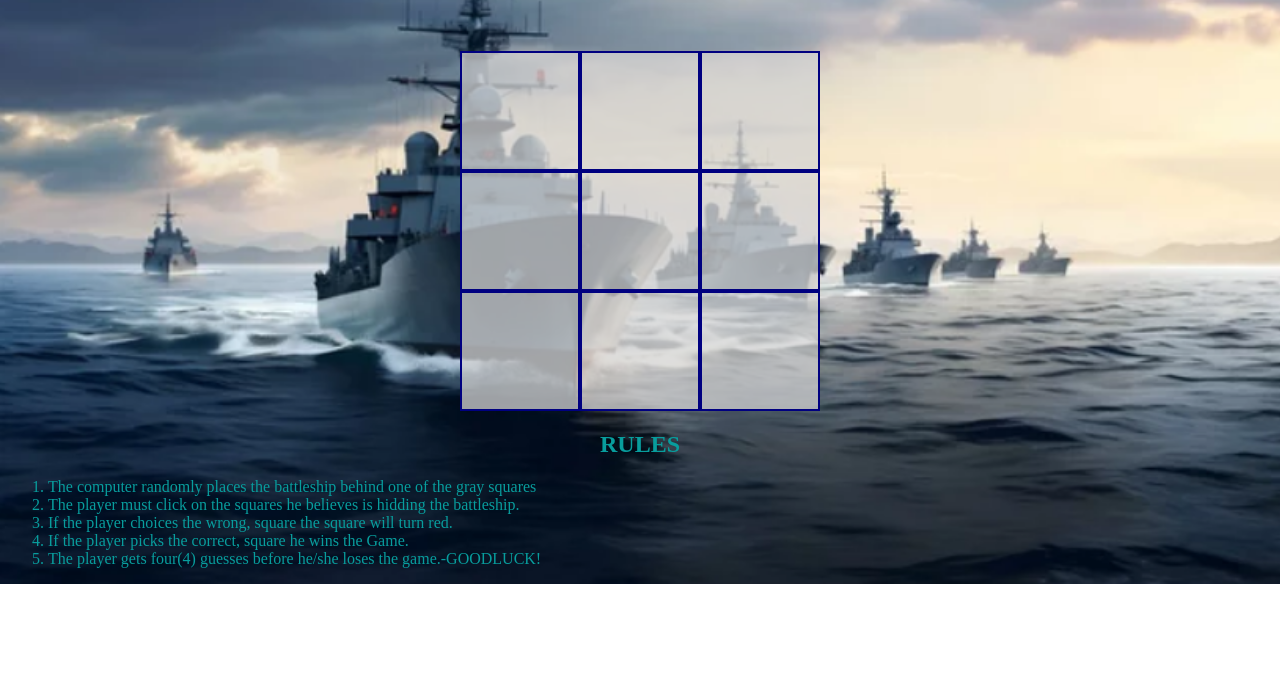
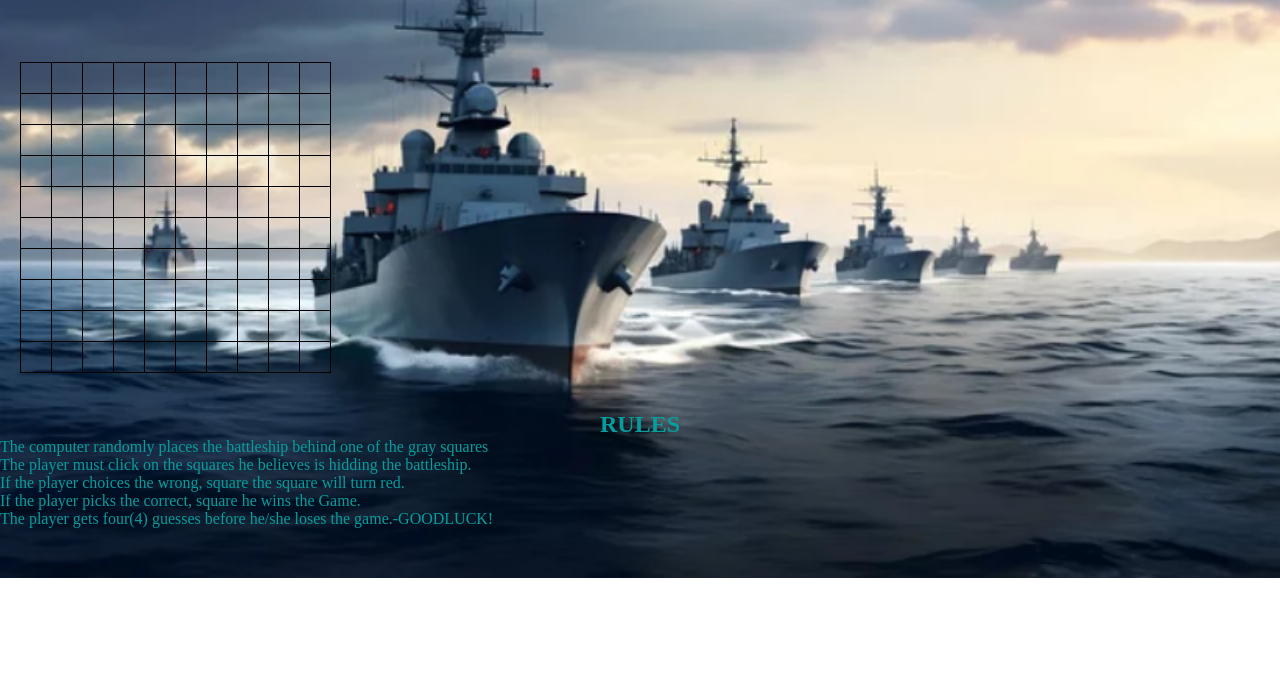
Before and after one commit to Danareynolds-coding/Simple-Battleship-Game-Responsive, a plain HTML site: page index.html in a window 1280 px wide. Shown: the part 123-800 px from the top of the page. Drawn offline with Linux system fonts and the light colour scheme.

Commit message:
battleship work in progress
commit to make new branch

```diff
--- a/CSS/style.css
+++ b/CSS/style.css
@@ -1,3 +1,7 @@
+*{
+    padding:0;
+    margin:0;
+}
 body{
     background-image: url(../images/ships.png);
     background-size: cover;
@@ -7,57 +11,66 @@ body{
 header{
     text-align: center;
 }
+#battleship-grid {
+    border-collapse: collapse;
+    margin: 20px;
+}
+#battleship-grid td {
+    width: 30px;
+    height: 30px;
+    border: 1px solid black;
+    text-align: center;
+    cursor: pointer;
+}
 
-.container{
+#battleship-grid td.hit {
+    background-color: red;
+}
+/* .bigContainer{
+    display:flex;
+    /* justify-content: center; */ */
+/* } */
+/* .grid-container{
     display:grid;
-    grid-template-rows:120px 120px 120px ;
-    grid-template-columns:120px 120px 120px ;
+    grid-template-columns:repeat(4, 1fr);
+    grid-template-rows:repeat(4, 1fr);
+    grid-gap:1px;
+    width:300px;
+    height:300px;
     justify-content: center;
+    border:solid 2px navy;
+    margin:1%;
     }
+.item{
+    line-height:30px;
+    border: 2px solid navy;
+    cursor:pointer;
+    background-color:rgba(211, 211, 211, 0.75) ;
+} */
+#battleship-grid {
+    border-collapse: collapse;
+    margin: 20px;
+}
 
-    .item1{
-    background-color:rgba(211, 211, 211, 0.75) ;
-    border:solid 2px navy;
+#battleship-grid td {
+    width: 30px;
+    height: 30px;
+    border: 1px solid black;
+    text-align: center;
+    cursor: pointer;
+}
 
+#battleship-grid td.hit {
+    background-color: red;
 }
-    .item2{
-    background-color:rgba(211, 211, 211, 0.75) ;
-    border:solid 2px navy;
+#battleship-grid td.hit {
+    background-color: green;
+}
 
-}
-    .item3{
-    background-color:rgb(211, 211, 211, .75) ;
-    border:solid 2px navy;
+/* *******************************************
+let arrayEnemy =[A1, A2, A3 A4,B1, B2, B3 B4,C1, C2, C3 C4,D1, D2, D3 D4];
 
-}
-    .item4{
-
-    border:solid 2px navy;
-    background-color:rgba(211, 211, 211, 0.75) ;
-}
-    .item5{
-
-    border:solid 2px navy;
-    background-color:rgba(211, 211, 211, 0.75) ;
-}
-    .item6{
-
-    border:solid 2px navy;
-    background-color:rgba(211, 211, 211, 0.75) ;
-}
-    .item7{
-
-    border:solid 2px navy;
-    background-color:rgba(211, 211, 211, 0.75) ;
-}
-    .item8{
-    background-color:rgba(211, 211, 211, 0.75) ;
-    border:solid 2px navy;
-}
-    .item9{
-  background-color:rgba(211, 211, 211, 0.75) ;
-    border:solid 2px navy;
-}
+/* *************************************** */
 #rules{
     text-align: center;
 }
--- a/JS/app.js
+++ b/JS/app.js
@@ -1,39 +1,88 @@
-let item1 = document.querySelector(".item item1");
-item1.addEventListener("click", function() {
-    if (.correct){
-  item1.style.backroundColor = "red";{
- } else if
-});
-let item2 = document.querySelector(".item item2");
-item2.addEventListener("click", function() {
-    if (.correct){
-  item1.style.backroundColor = "red";
-});
+  const gridSize = 10;
+    const grid = document.getElementById('battleship-grid');
+
+function createGrid() {
+    for (let row = 0; row < gridSize; row++) {
+        const tr = document.createElement('tr');
+        for (let col = 0; col < gridSize; col++) {
+            const td = document.createElement('td');
+            td.dataset.row = row;
+            td.dataset.col = col;
+            td.addEventListener('click', handleCellClick); // Add click handler
+            tr.appendChild(td);
+        }
+        grid.appendChild(tr);
+    }
+}
+function handleCellClick(event) {
+    const cell = event.target;
+    cell.classList.add('hit');
+}
+function handleCellClick(event) {
+    const cell = event.target;
+    cell.classList.add('miss');
+}
+
+createGrid();
 
 
 
+
+
+// const enemyGrid = document.getElementById(enemyGrid);
+
+// let enemyArray=[F1,F2,F3,F4,G1,G2,G3,G4,H1,H2,H3,H4,I1,I2,I3,I4,]
+// let replacements =[ship1, ship2];
+// function shuffleAndReplace(array, ships) {
+//   let enemyGrid=[];
+//   for (let i = array.length - 1; i > 0; i--) {
+//     const j = Math.floor(Math.random() * (i + 1));
+//     [array[i], array[j]] = [array[j], array[i]];
+//   }
+
+
+//   for (const index in replacements) {
+//     if (array[index] !== undefined) {
+//         array[index] = replacements[index];
+//     } else {
+//       console.warn(`Index ${index} out of range in original array`);
+//     }
+//   }
+//   if(item===ship1 || item===ship2){
+//     let hit;
+//     return hit;
+//     console.log(`${hit}`);
+//   } else console.log(`${miss}`);
+
+  // return array;
+// }
+
+// did not work Why?****************************
+//2 d array
+const playerGrid = document.getElementById(enemyGrid);
+let playerArray=[A1,A2,A3,A4,B1,B2,B3,B4,C1,C2,C3,C4,D1,D2,D3,D4,]
+playerArray=[]
+const player = document.getElementById(playerGrid);
+const rows = 4;
+const columns = 4;
+function createArray(row, col){
+const arrayPlayer = [];
+for (let i=0; i<row; i++){
+    arrayPlayer [i] = [];
+    for (let j=0; j<col; j++){
+        arrayPlayer[i][j] = i * j + 1;
+    }
 }
-.item item2{
-
 }
-.item item3{
-
+// ************did not work Why??????
+  function makeBoard(){
+    let gridContainer = document.getElementById(grid-container);
+    for (let i=0; i<4; i++){
+    for(let j=0; j<4; j++){
+    const gridItem = document.getElementById("item");
+    gridItem.classList.add('grid-item')
+    gridItem.textContent = arrayPlayer[i][j];
+    gridContainer.appendChild(gridItem)
 }
-.item item4{
-
 }
-.item item5{
-
-}
-.item item6{
-
-}
-.item item7{
-
-}
-.item item8{
-
-}
-.item item9{
-
-}
+  }
--- a/index.html
+++ b/index.html
@@ -9,28 +9,59 @@
 <body>
     <header role="heading">
         <div>
-            <img  class=ing-fluid src="./images/title (1).png" alt="battleship game title">
+            <img  class=img-fluid src="./images/title (1).png" alt="battleship game title">
         </div>
         <div>
             <a href="#rules"><button type="button">Click button to move to Rules</button></a>
         </div>
     </header>
-    <Main role="main" class=>
-    <div class="container">
-        <div class="item item1"></div>
-        <div class="item item2"></div>
-        <div class="item item3"></div>
-        <div class="item item4"></div>
-        <div class="item item5"></div>
-        <div class="item item6"></div>
-        <div class="item item7"></div>
-        <div class="item item8"></div>
-        <div class="item item9"></div>
-    </div>
-    <!-- bottom rules -->
-    <div class="list">
-     <h2 id="rules">RULES</h2>
-     <ol class="">
+    <Main role="main">
+        <table id="battleship-grid"></table>
+    <!-- <div class="container"> -->
+        <!-- <div class="grid-container" id="playerGrid">
+            <div class="item A1" id=" item"></div>
+            <div class="item A2" id="item"></div>
+            <div class="item A3" id="item"></div>
+            <div class="item A4" id="item"></div>
+            <div class="item A4" id="item"></div>
+            <div class="item B1" id="item"></div>
+            <div class="item B2" id="item"></div>
+            <div class="item B3" id="item"></div>
+            <div class="item B4" id="item"></div>
+            <div class="item C1" id="item"></div>
+            <div class="item C2" id="item"></div>
+            <div class="item C3" id="item"></div>
+            <div class="item C4" id="item"></div>
+            <div class="item D1"id="item"></div>
+            <div class="item D2" id="item"></div>
+            <div class="item D3"id="item"></div>
+            <div class="item D4"id="item"></div>
+        </div>
+        <div class="grid-container" id="enemyGrid">
+            <div class="item" id="item"></div>
+            <div class="item" id="item"></div>
+            <div class="item" id="item"></div>
+            <div class="item" id="item"></div>
+            <div class="item" id="item"></div>
+            <div class="item" id="item"></div>
+            <div class="item" id="item"></div>
+            <div class="item" id="item"></div>
+            <div class="item" id="item"></div>
+            <div class="item" id="item"></div>
+            <div class="item" id="item"></div>
+            <div class="item" id="item"></div>
+            <div class="item" id="item"></div>
+            <div class="item" id="item"></div>
+            <div class="item" id="item"></div>
+            <div class="item" id="item"></div>       -->
+        <!-- </div> -->
+    <!-- </div> -->
+    <br>
+
+    <Div>
+        <div class="list">
+        <h2 id="rules">RULES</h2>
+        <ol class="">
         <li>The computer randomly places the battleship behind one of the gray squares</li>
         <li>The player must click on the squares he believes is hidding the battleship.</li>
         <li>If the player choices the wrong, square the square will turn red.</li>
@@ -38,7 +69,9 @@
         <li>The player gets four(4) guesses before he/she loses the game.-GOODLUCK!</li>
      </ol>
     </div>
+</Div>
 </Main>
     <script src="./JS/app.js"></script>
-</body>
+
+</bod
 </html>
```
Also changed, not shown: images/battleship.jpg (deleted).
